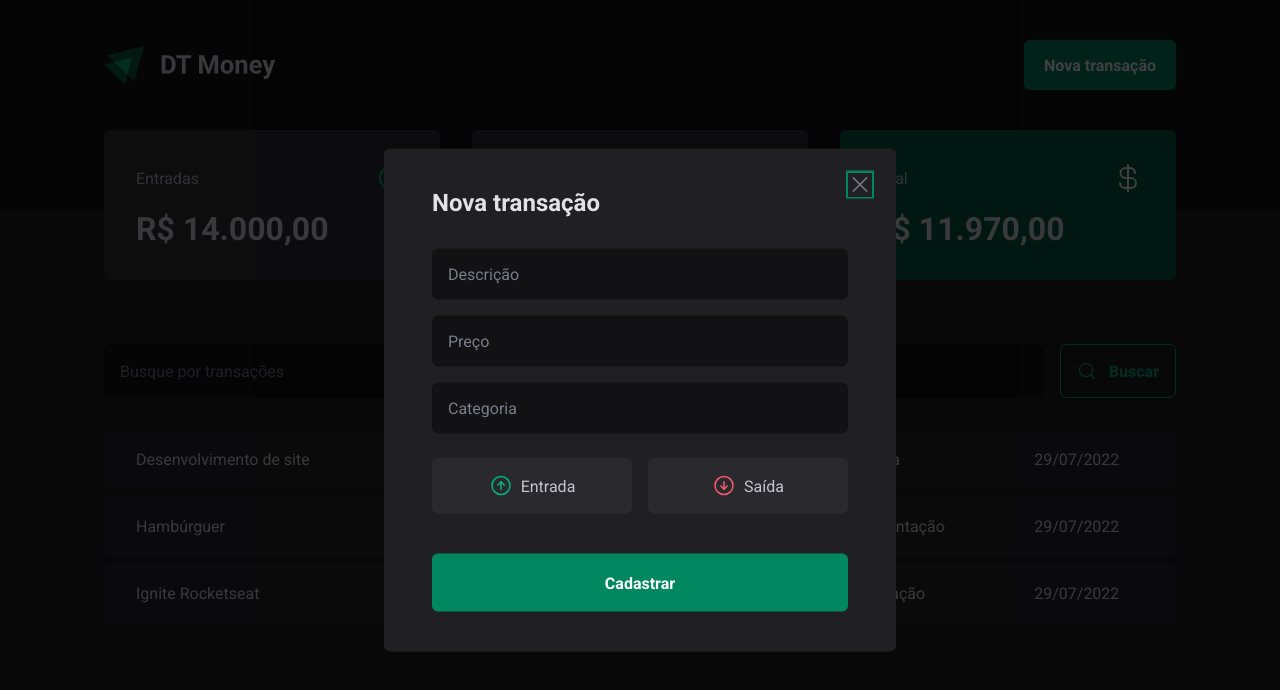
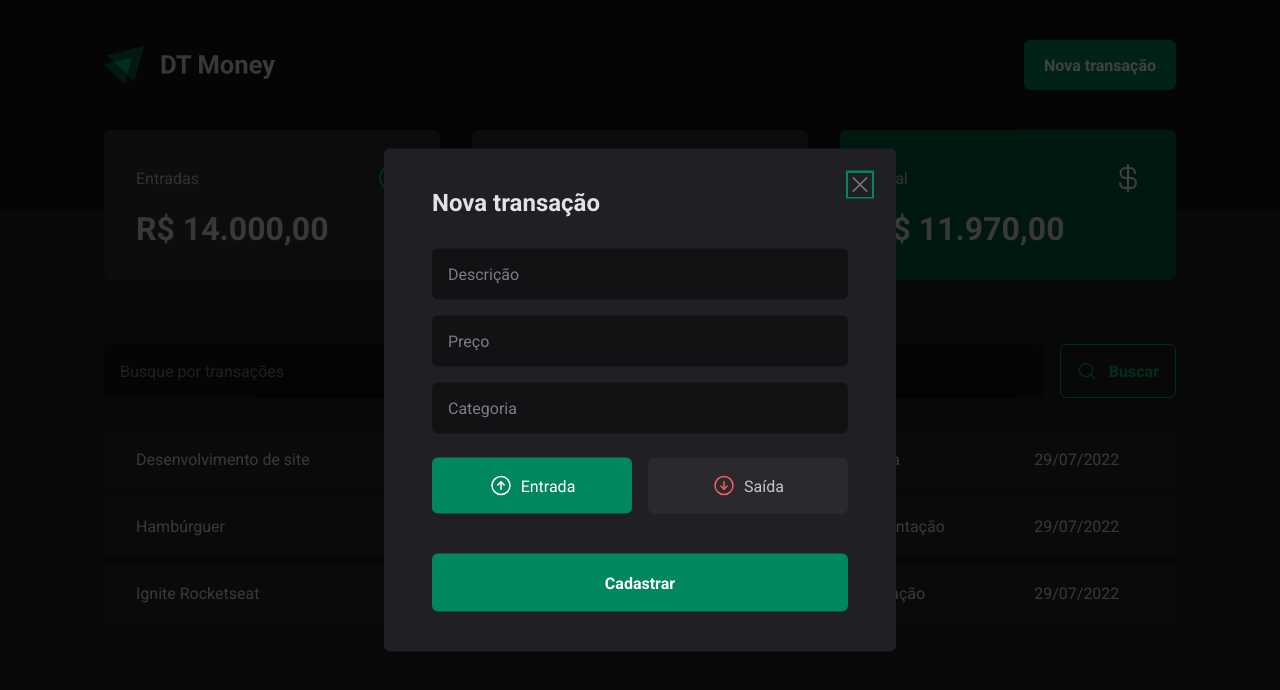
Before and after one commit to RicardoOliveiraFilho/dt-money_v2, a React (Vite) app: page / in a window 1280 px wide. Both pictures are taken after a click on the button "Nova transação". Shown: the top 690 px of the page. Built offline with nearby package versions, Linux system fonts and the light colour scheme; data requests are answered from the project's data file.

Commit message:
Controlled Components [Usando o React Hook Form e o Radix para obter dados de elementos não nativos do form HTML]

```diff
--- a/src/components/NewTransactionModal/index.tsx
+++ b/src/components/NewTransactionModal/index.tsx
@@ -1,6 +1,6 @@
 import * as Dialog from '@radix-ui/react-dialog'
 import { ArrowCircleDown, ArrowCircleUp, X } from 'phosphor-react'
-import { useForm } from 'react-hook-form';
+import { Controller, useForm } from 'react-hook-form';
 import { zodResolver } from '@hookform/resolvers/zod';
 import * as zod from 'zod';
 
@@ -10,13 +10,14 @@ const NewTransactionFormSchema = zod.object({
   description: zod.string(),
   price: zod.number(),
   category: zod.string(),
-  // type: zod.enum(['income', 'outcome']),
+  type: zod.enum(['income', 'outcome']),
 });
 
 type NewTransactionFormInputs = zod.infer<typeof NewTransactionFormSchema>;
 
 export function NewTransactionModal() {
   const {
+    control, /* Nos permite pegar a informação de elementos de formulários não nativos do html. Usado no 'Controller' do React Hook Form */
     register,
     handleSubmit,
     formState: {
@@ -24,6 +25,9 @@ export function NewTransactionModal() {
     },
   } = useForm<NewTransactionFormInputs>({
     resolver: zodResolver(NewTransactionFormSchema),
+    defaultValues: {
+      type: 'income',
+    }
   });
 
   async function handleCreateNewTransaction(data: NewTransactionFormInputs) {
@@ -66,7 +70,21 @@ export function NewTransactionModal() {
             { ...register('category') }
           />
 
-          <TransactionType>
+          {/*
+            Na prop 'name' vai o nome do campo do formulário (Definido no Schema).
+            Na prop 'render' vai uma função que retorna o conteúdo que se relacionado com o campo informado em 'name'.
+            A função dentro do render possui props [field, fieldState, formState] responsáveis por conter informações do formulário como um todo bem como do elemento (field) - vide documentação do React Hook Form.
+
+            'onValueChange' e 'value' são props do Componente 'RadioGroup' do radix (vide documentação) que estilizamos como 'TransactionType'.
+          */}
+          <Controller
+            control={control}
+            name="type"
+            render={({ field }) => (
+              <TransactionType
+                onValueChange={field.onChange}
+                value={field.value}
+              >
                 <TransactionTypeButton variant='income' value='income'>
                   <ArrowCircleUp size={24} />
                   Entrada
@@ -76,6 +94,8 @@ export function NewTransactionModal() {
                   Saída
                 </TransactionTypeButton>
               </TransactionType>
+            )}
+          />
 
           <button type="submit" disabled={isSubmitting}>
             Cadastrar
```
Lines whose indentation alone changed are shown as unchanged.
